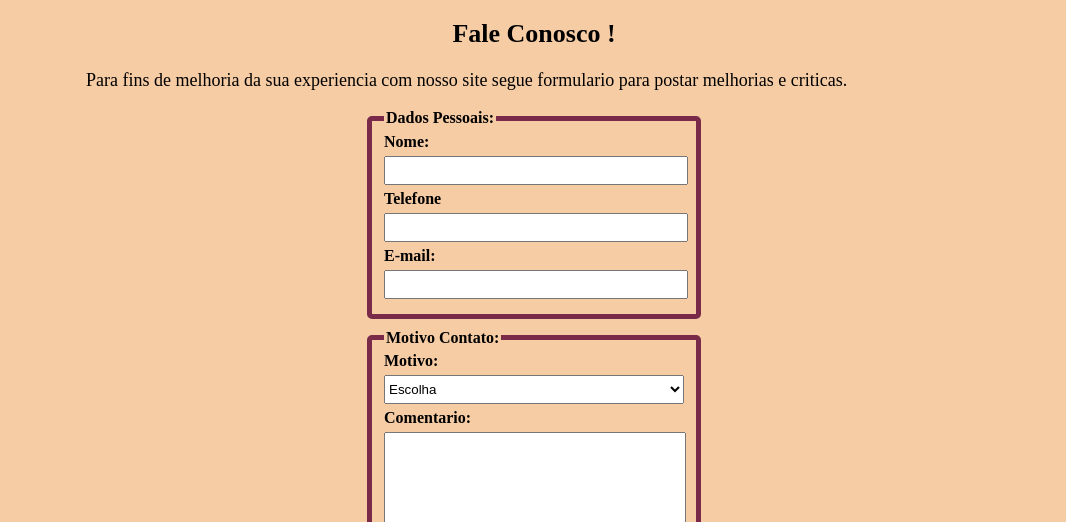
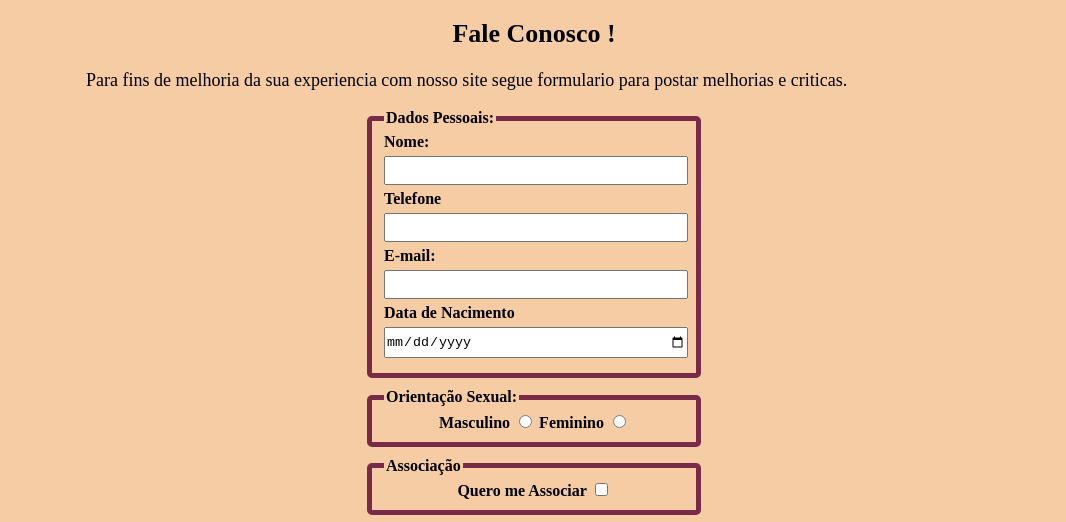
Before and after one commit to Fernandowarmling/Senai_FanPageOt07, a plain HTML site: page pages/site/contato.html in a window 1280 px wide. Shown: the part 223-745 px from the top of the page, without its empty margins (106-1172 px from the left). Drawn offline with Linux system fonts and the light colour scheme.

Commit message:
refactor : refatorado codigo adição de formularios

```diff
--- a/Css/style.css
+++ b/Css/style.css
@@ -212,3 +212,25 @@ footer {
     font-weight: bold;
 
 }
+
+.formularioRadio{
+    width: 300px;
+    margin: 0px auto;
+    font-weight: bold;
+    margin-bottom: 10px;
+    border-radius: 5px;
+    border: 5px solid #792a49;
+    text-align: -webkit-center;
+
+}
+
+.formularioAssociacao{
+    width: 300px;
+    margin: 0px auto;
+    font-weight: bold;
+    margin-bottom: 10px;
+    border-radius: 5px;
+    border: 5px solid #792a49;
+    text-align: -webkit-center;
+
+}
--- a/pages/site/contato.html
+++ b/pages/site/contato.html
@@ -48,8 +48,25 @@
                     <input type="text" name="txtfone" id="fone">
                     <label for="email">E-mail:</label>
                     <input type="email" name="txtemail" id="email">
+                    <label for="date">Data de Nacimento</label>
+                    <input type="date" name="txtdate" id="date">
                 </fieldset>
-            <fieldset  class="formulario">
+
+                <fieldset class="formularioRadio">
+                    <legend>Orientação Sexual:</legend>
+                    <label for="masculino">Masculino</label>
+                    <input type="radio" name="sexo" id="selecionar">
+                    <label for="feminino">Feminino</label>
+                    <input type="radio" name="sexo" id="selecionar">
+                </fieldset>
+
+                <fieldset class="formularioAssociacao">
+                    <legend>Associação</legend>
+                    <label for="aceitaSeAssociar">Quero me Associar</label>
+                    <input type="checkbox" name="queroMeassociar" id="associar">
+                </fieldset>
+
+                <fieldset class="formulario">
                     <legend>Motivo Contato:</legend>
                     <label for="motivo">Motivo:</label>
                     <select name="selmotivo" id="motivo">
```
Lines whose indentation alone changed are shown as unchanged.
